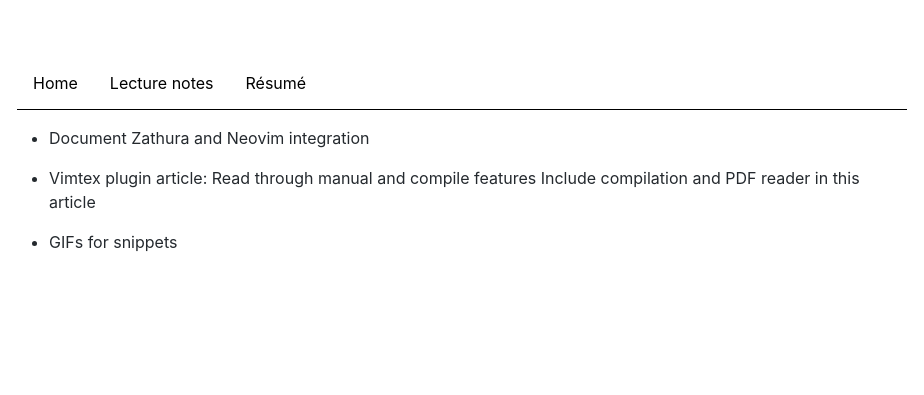
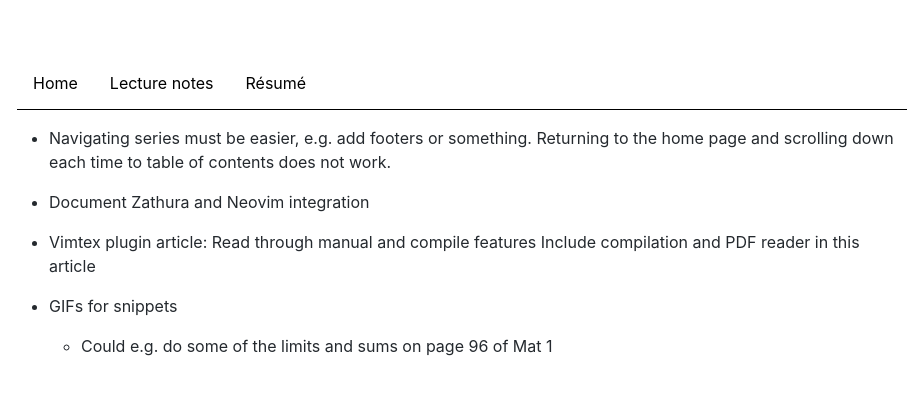
Before and after one commit to ejmastnak/ejmastnak.github.io, a Jekyll site: the page built from tutorials/vim-latex/plans.md, in a window 1280 px wide. Shown: the top 395 px of the page, without its empty margins (178-1102 px from the left). Built offline with Jekyll 4.4.1, drawn with Linux system fonts in a browser that asks for light colours; our own code applies the rules of GitHub Pages for plain Markdown files.

Commit message:
Add latest proof-reading

```diff
--- a/tutorials/vim-latex/plans.md
+++ b/tutorials/vim-latex/plans.md
@@ -1,3 +1,6 @@
+- Navigating series must be easier, e.g. add footers or something.
+  Returning to the home page and scrolling down each time to table of contents does not work.
+
 - Document Zathura and Neovim integration
 
 - Vimtex plugin article:
@@ -5,3 +8,4 @@
   Include compilation and PDF reader in this article
 
 - GIFs for snippets
+  - Could e.g. do some of the limits and sums on page 96 of Mat 1
```
Also changed, not shown: tutorials/vim-latex/prerequisites.md (+1 -1 lines), tutorials/vim-latex/ultisnips.md (+1 -1 lines).
